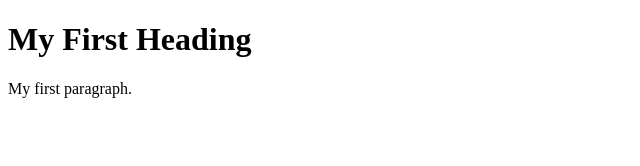
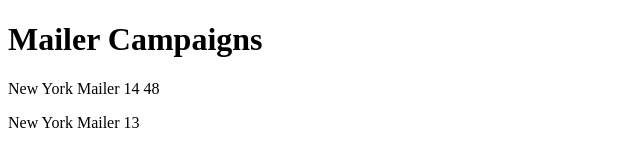
Before and after one commit to talal781/talal781.github.io, a plain HTML site: page index.html in a window 1280 px wide. Shown: the whole page, without its empty margins (0-640 px from the left). Drawn offline with Linux system fonts and the light colour scheme.

Commit message:
Update index.html

```diff
--- a/index.html
+++ b/index.html
@@ -1,10 +1,11 @@
 <!DOCTYPE html>
 <html>
 <body>
+<div style="" >
+<h1 style="" >Mailer Campaigns</h1>
 
-<h1>My First Heading</h1>
-
-<p>My first paragraph.</p>
-
+<p>New York Mailer 14    48</p>
+<p>New York Mailer 13      </p>
+  </div>
 </body>
 </html>
```
